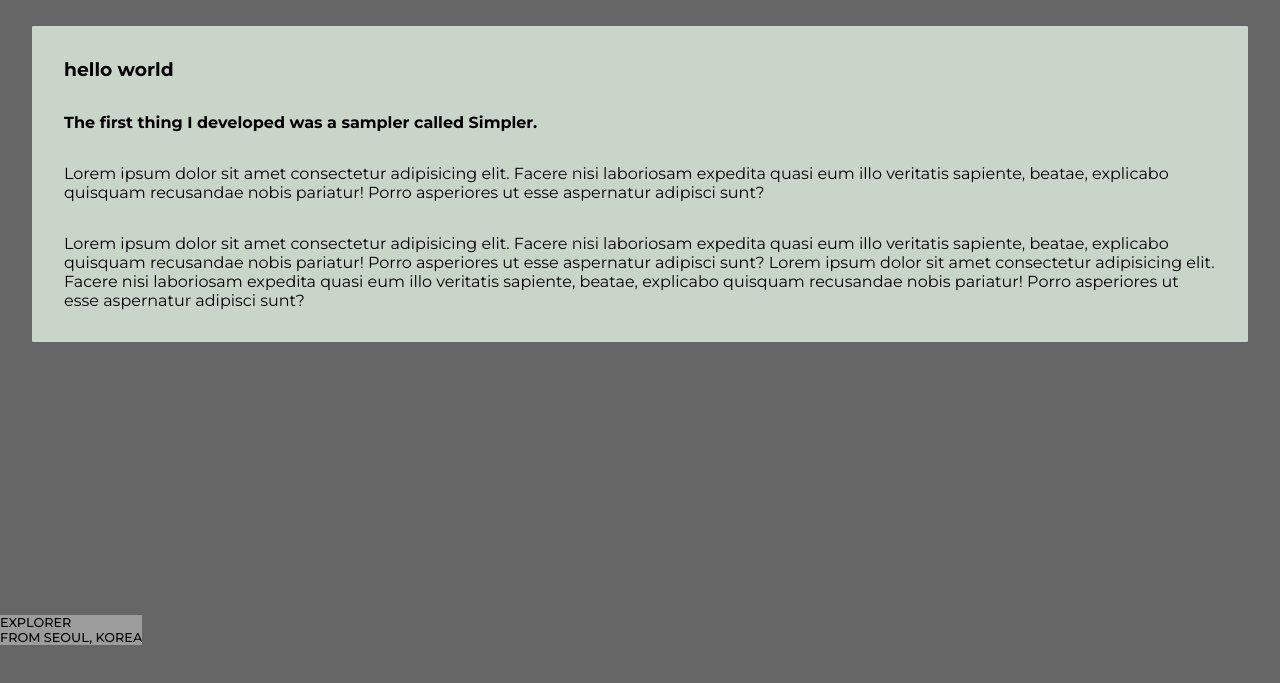
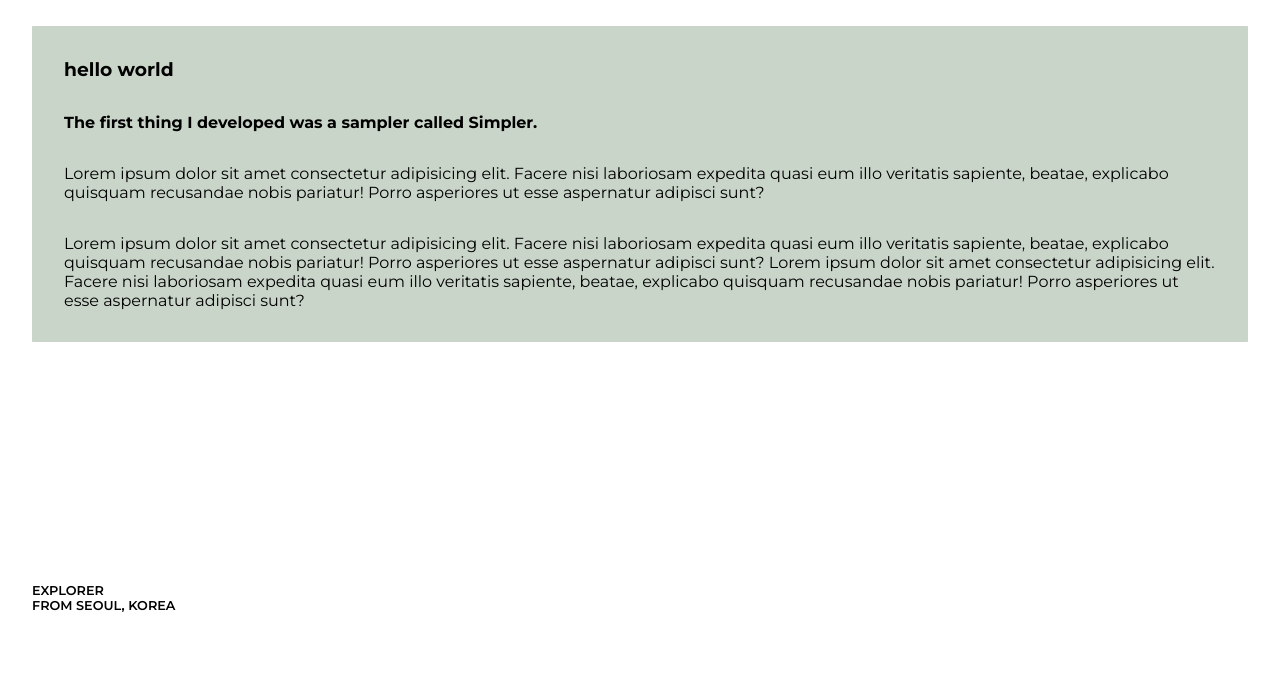
Before and after one commit to 941n/css, a plain HTML site: page index.html in a window 1280 px wide. Shown: the part 155-838 px from the top of the page. Drawn offline with Linux system fonts and the light colour scheme.

Commit message:
style: update transition effects for header elements and adjust footer positioning

```diff
--- a/styles/style.css
+++ b/styles/style.css
@@ -6,11 +6,11 @@
 }
 
 html {
-  background-color: rgb(166, 208, 222);
+  /* background-color: rgb(166, 208, 222); */
 }
 
 body {
-  background-color: rgb(102, 102, 102);
+  /* background-color: rgb(102, 102, 102); */
 
   height: 4000px;
 }
@@ -31,13 +31,13 @@ header {
 header.scrolled #alias {
   font-size: 2rem;
   font-weight: 700;
-  transition: all 0.5s ease;
+  transition: all 0.5s ease-in-out;
 }
 
 header #alias {
   font-size: 6rem;
   font-weight: 700;
-  transition: all 0.5s ease;
+  transition: all 0.5s ease-in-out;
 }
 
 header nav {
@@ -50,7 +50,7 @@ header nav {
 
   background-color: rgb(6, 6, 6);
   color: rgb(240, 240, 240);
-  transition: all 0.5s ease;
+  transition: all 0.5s ease-in-out;
 }
 
 header.scrolled nav {
@@ -63,7 +63,7 @@ header.scrolled nav {
 
   background-color: inherit;
   color: rgb(6, 6, 6);
-  transition: all 0.5s ease;
+  transition: all 0.5s ease-in-out;
 }
 
 aside {
@@ -85,13 +85,14 @@ main .article {
 
 footer {
   position: fixed;
-  bottom: 0;
+  bottom: 2rem;
+  left: 2rem;
 
-  background-color: rgb(156, 156, 156);
+  background-color: rgba(255, 255, 255, 0.5);
 }
 
 footer * {
   font-size: 0.8rem;
-  font-weight: 500;
+  font-weight: 600;
   font-style: normal;
 }
```
